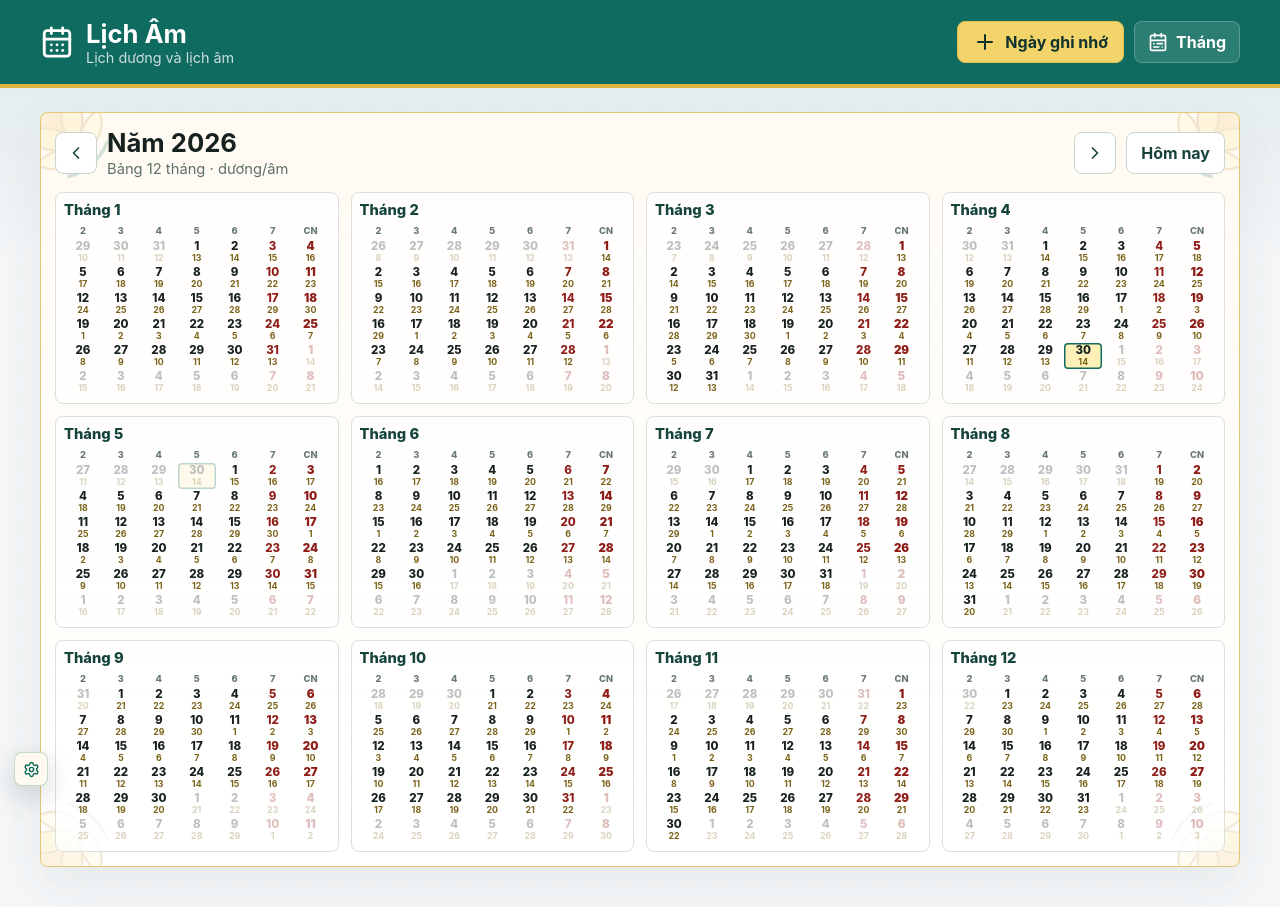
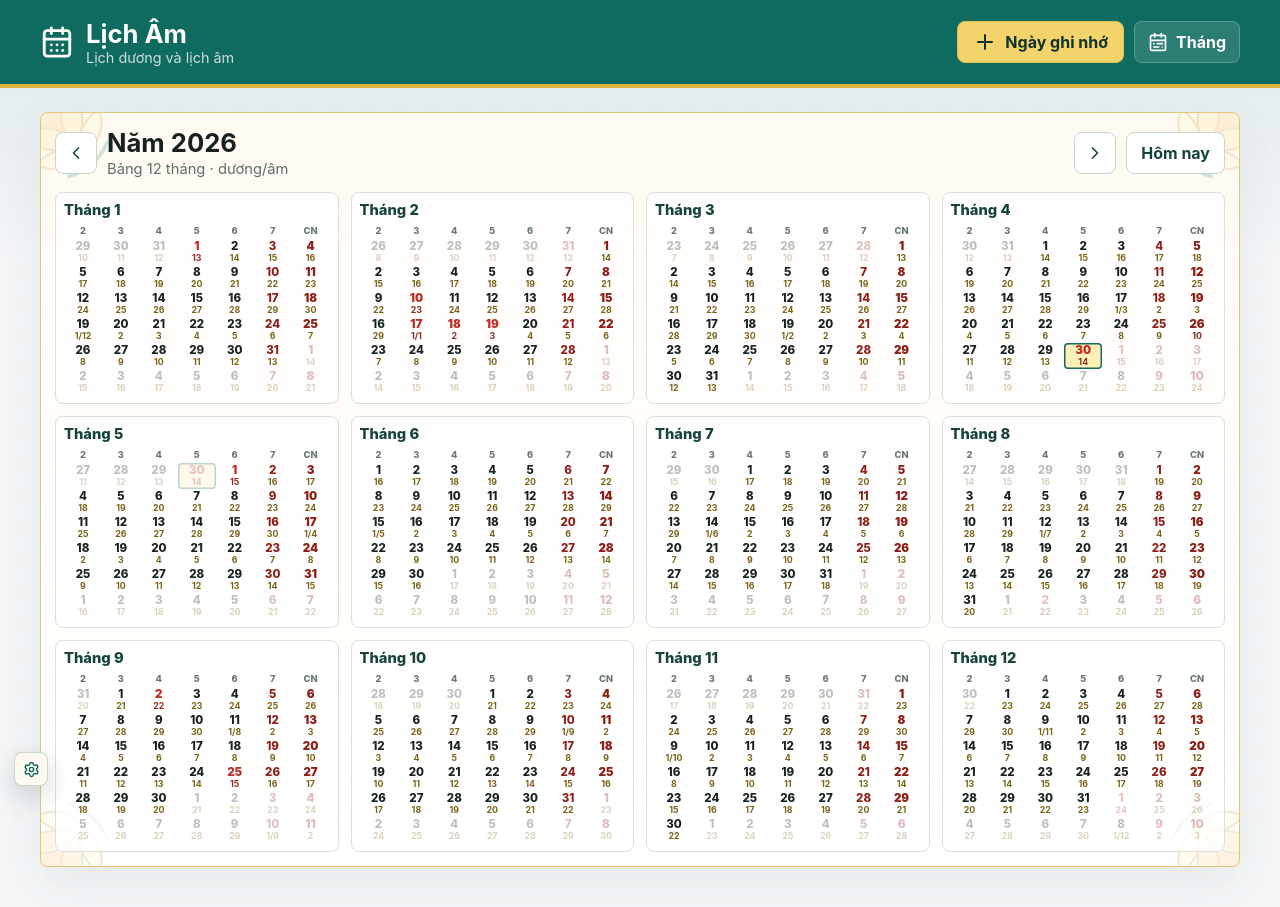
Before and after one commit to buicongnguyen/LichAm, a React (Vite) app: page / in a window 1280 px wide. Both pictures are taken after a click on the button "Bảng năm". Built offline with nearby package versions, Linux system fonts and the light colour scheme.

Commit message:
Improve annual board lunar holidays

```diff
--- a/public/sw.js
+++ b/public/sw.js
@@ -1,4 +1,4 @@
-const CACHE_NAME = "lich-am-shell-v8";
+const CACHE_NAME = "lich-am-shell-v9";
 const appUrl = (path) => new URL(path, self.registration.scope).toString();
 const SHELL_ASSETS = [appUrl("./"), appUrl("manifest.webmanifest"), appUrl("icon.svg")];
 
--- a/src/App.tsx
+++ b/src/App.tsx
@@ -59,6 +59,10 @@ function createInitialForm(selectedDate: string, country: CountryCode): MemoryFo
 function lunarText(cell: Pick<CalendarCell, "lunar">) {
   const leap = cell.lunar.isLeap ? "L " : "";
   return `${leap}${cell.lunar.day}/${cell.lunar.month}`;
+}
+
+function miniLunarText(cell: Pick<CalendarCell, "lunar">) {
+  return cell.lunar.day === 1 ? `1/${cell.lunar.month}` : String(cell.lunar.day);
 }
 
 function normalizeMonth(date: Date) {
@@ -306,6 +310,7 @@ function App() {
                         const isSelected = cell.isoDate === selectedDate;
                         const isSunday = cell.date.getDay() === 0;
                         const isSaturday = cell.date.getDay() === 6;
+                        const hasHoliday = cell.holidays.length > 0;
 
                         return (
                           <button
@@ -316,6 +321,7 @@ function App() {
                               cell.inCurrentMonth ? "" : "mini-muted",
                               isToday ? "mini-today" : "",
                               isSelected ? "mini-selected" : "",
+                              hasHoliday ? "mini-holiday" : "",
                               isSunday ? "mini-sunday" : "",
                               isSaturday ? "mini-saturday" : "",
                             ]
@@ -324,7 +330,7 @@ function App() {
                             onClick={() => onSelectYearCell(cell)}
                           >
                             <span>{cell.date.getDate()}</span>
-                            <small>{cell.lunar.day}</small>
+                            <small>{miniLunarText(cell)}</small>
                           </button>
                         );
                       })}
--- a/src/styles.css
+++ b/src/styles.css
@@ -466,6 +466,15 @@ input {
 
 .mini-today {
   background: #fff0b8;
+}
+
+.mini-holiday span {
+  color: #bf2f25;
+  font-weight: 900;
+}
+
+.mini-holiday small {
+  color: #8c2d24;
 }
 
 .mini-sunday span {
```
